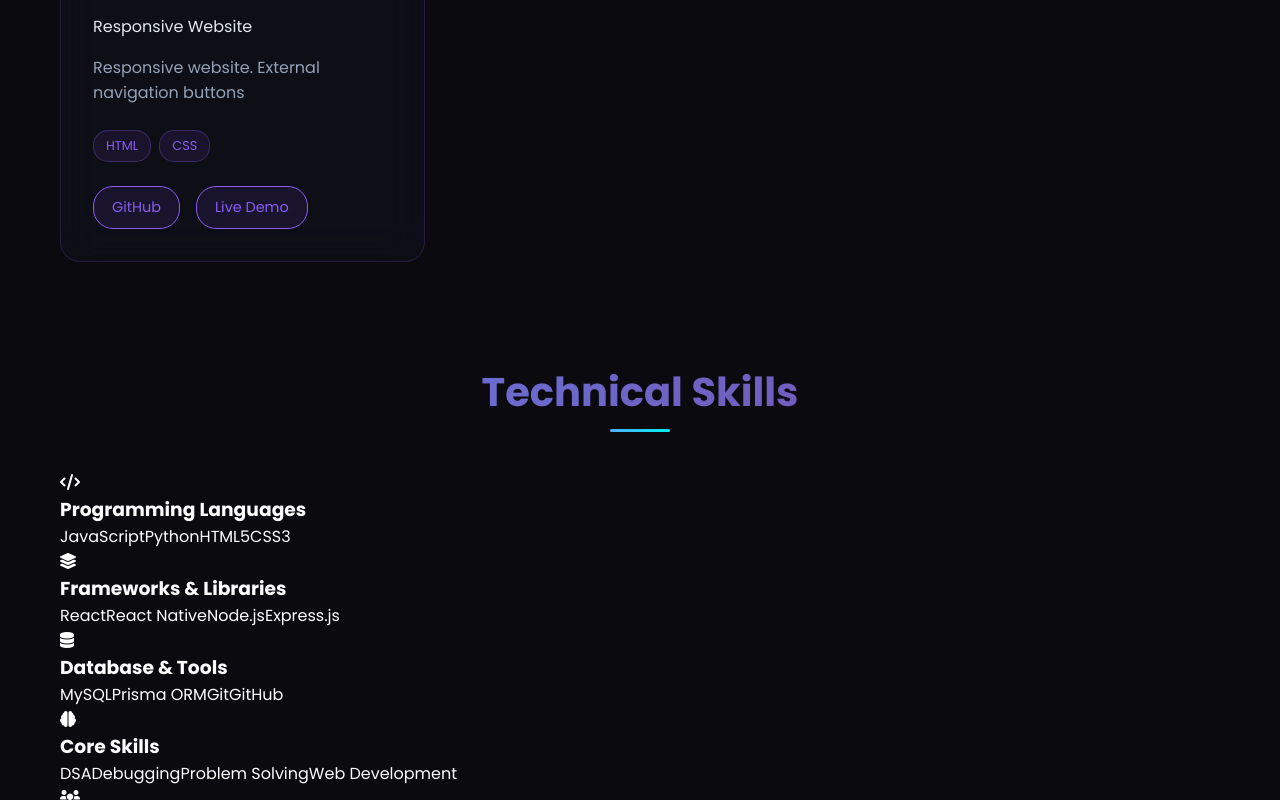
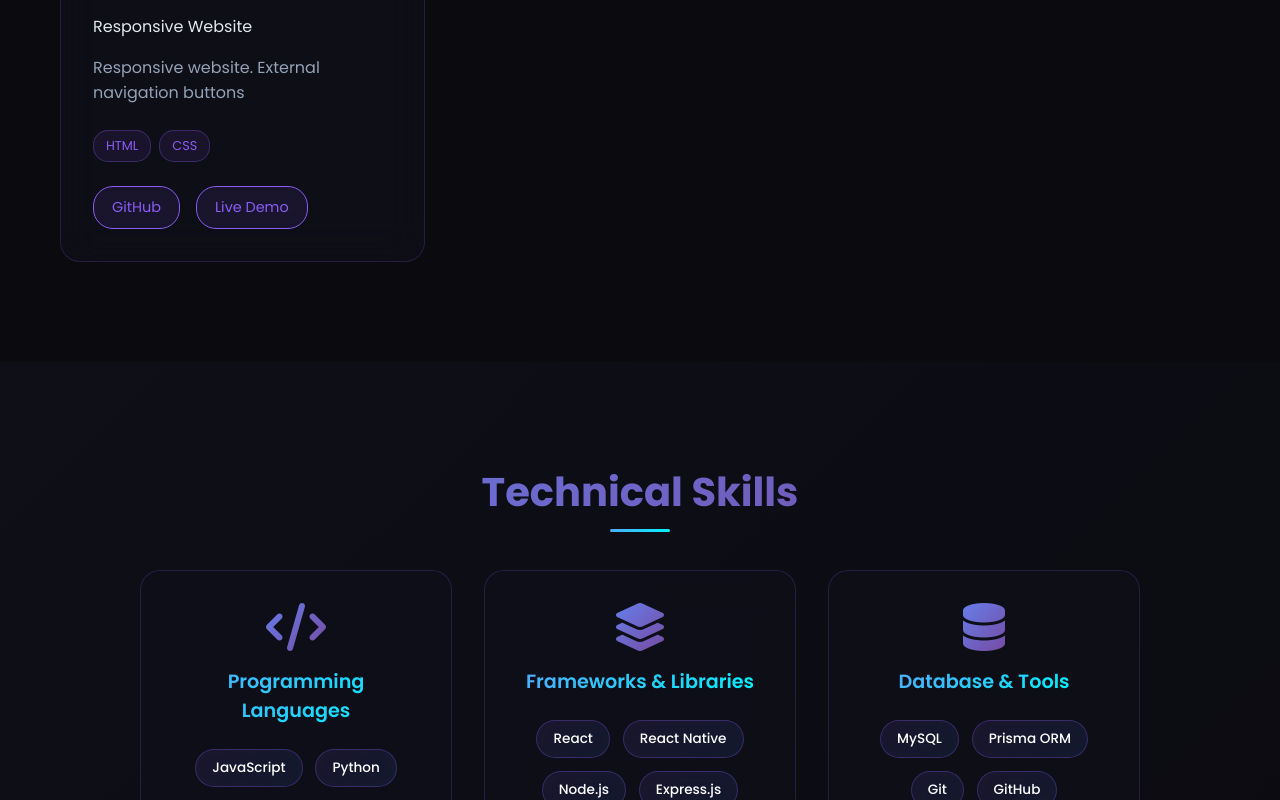
Before and after one commit to yashlahase/Portfolio, a React (Create React App) app: page / in a window 1280 px wide. Shown: the part 2000-2800 px from the top of the page. Built offline with nearby package versions, Linux system fonts and the light colour scheme.

Commit message:
Styles for Technical Skills

```diff
--- a/src/style.css
+++ b/src/style.css
@@ -591,3 +591,86 @@ html {
   transform: translateY(-2px);
   box-shadow: 0 8px 20px rgba(139, 92, 246, 0.3);
 }
+
+/* Skills Section */
+.skills {
+  padding: 100px 0;
+  background: linear-gradient(135deg, rgba(15, 15, 25, 0.9) 0%, rgba(10, 10, 15, 0.95) 100%);
+}
+
+.skills-container {
+  display: grid;
+  grid-template-columns: repeat(auto-fit, minmax(300px, 1fr));
+  gap: 2rem;
+  max-width: 1000px;
+  margin: 0 auto;
+}
+
+.skill-category-card {
+  background: var(--bg-card);
+  border-radius: 20px;
+  padding: 2rem;
+  border: 1px solid rgba(139, 92, 246, 0.2);
+  transition: all 0.4s ease;
+  backdrop-filter: blur(20px);
+  text-align: center;
+}
+
+.skill-category-card:hover {
+  transform: translateY(-8px);
+  border-color: var(--purple-glow);
+  box-shadow: 0 15px 40px rgba(139, 92, 246, 0.3);
+}
+
+.skill-header {
+  display: flex;
+  flex-direction: column;
+  align-items: center;
+  margin-bottom: 1.5rem;
+}
+
+.skill-header i {
+  font-size: 3rem;
+  background: var(--primary-gradient);
+  -webkit-background-clip: text;
+  -webkit-text-fill-color: transparent;
+  background-clip: text;
+  margin-bottom: 1rem;
+}
+
+.skill-header h3 {
+  background: var(--accent-gradient);
+  -webkit-background-clip: text;
+  -webkit-text-fill-color: transparent;
+  background-clip: text;
+  font-size: 1.2rem;
+  font-weight: 600;
+}
+
+.skill-tags {
+  display: flex;
+  flex-wrap: wrap;
+  gap: 0.8rem;
+  justify-content: center;
+}
+
+.skill-tag {
+  background: linear-gradient(135deg, rgba(139, 92, 246, 0.1), rgba(59, 130, 246, 0.1));
+  color: var(--text-primary);
+  padding: 8px 16px;
+  border-radius: 20px;
+  font-size: 0.85rem;
+  border: 1px solid rgba(139, 92, 246, 0.3);
+  transition: all 0.3s ease;
+  cursor: pointer;
+  backdrop-filter: blur(10px);
+  font-weight: 500;
+}
+
+.skill-tag:hover {
+  background: var(--primary-gradient);
+  color: var(--text-primary);
+  transform: translateY(-2px) scale(1.05);
+  box-shadow: 0 5px 15px rgba(139, 92, 246, 0.4);
+  border-color: var(--purple-glow);
+}
```
